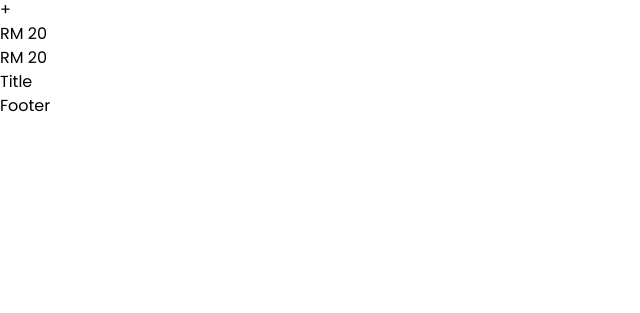
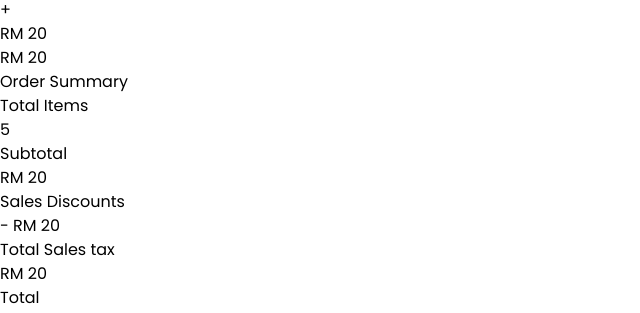
Before and after one commit to ChrisAlan9903/hungryma-frontend, a Vue app in the folder hungryma-frontend-v1/: page /user/cart in a window 1280 px wide. Shown: the part 2469-2782 px from the top of the page, without its empty margins (0-640 px from the left). Before the commit the page ends 2587 px from the top, so only its background shows below. Built offline with nearby package versions, Linux system fonts and the light colour scheme.

Commit message:
Added the Total amount section

```diff
--- a/hungryma-frontend-v1/src/pages/User/UserCart.vue
+++ b/hungryma-frontend-v1/src/pages/User/UserCart.vue
@@ -21,8 +21,8 @@ const renderCount = 5;
         <div
           class="flex items-center justify-between pt-6 pb-3 bg-pink-200 border-b-2 border-slate-400"
         >
-          <h1 class="text-4xl font-bold">Title</h1>
-          <h3 class="text-xl font-bold">3 Items</h3>
+          <h1 class="text-4xl font-bold">Shopping Cart</h1>
+          <h3 class="text-xl font-bold">{{ renderCount }} Items</h3>
         </div>
         <!-- item list container -->
         <div class="flex-1 w-full bg-purple-100">
@@ -50,10 +50,66 @@ const renderCount = 5;
       <!-- inner container -->
       <div class="w-full h-full bg-green-200">
         <!-- title for each part -->
-        <div class="">
-          <h2 class="text-center">Title</h2>
+        <div
+          class="flex items-center justify-between pt-6 pb-3 bg-pink-200 border-b-2 border-slate-400"
+        >
+          <h2 class="text-3xl font-bold">Order Summary</h2>
         </div>
-        <div class="w-full bg-purple-500"></div>
+        <!-- total amount wrapper -->
+        <div class="w-full bg-purple-100">
+          <!-- total item section -->
+          <div class="px-8 py-5 h-1/2">
+            <div id="subtotal-item-1" class="flex items-center justify-between">
+              <h5 class="text-base font-bold">Total Items</h5>
+              <h5 class="font-medium">{{ renderCount }}</h5>
+            </div>
+          </div>
+          <!-- subtotal section -->
+          <div
+            id="subtotal"
+            class="px-8 pt-5 border-b-2 border-gray-200 border-dashed h-1/2"
+          >
+            <div
+              id="subtotal-item-1"
+              class="flex items-center justify-between mb-10"
+            >
+              <h5 class="text-gray-500">Subtotal</h5>
+              <h5 class="font-medium">RM 20</h5>
+            </div>
+            <div
+              id="subtotal-item-2"
+              class="flex items-center justify-between mb-10"
+            >
+              <h5 class="text-gray-500">Sales Discounts</h5>
+              <h5 class="font-medium">- RM 20</h5>
+            </div>
+            <div
+              id="subtotal-item-3"
+              class="flex items-center justify-between mb-10"
+            >
+              <h5 class="text-gray-500">Total Sales tax</h5>
+              <h5 class="font-medium">RM 20</h5>
+            </div>
+          </div>
+          <!-- Total section -->
+          <div id="total" class="flex flex-col items-center h-1/2">
+            <div
+              id="total-item"
+              class="flex justify-between w-full px-8 pt-3 my-3"
+            >
+              <h4 class="text-xl font-semibold">Total</h4>
+              <h4 class="text-xl font-semibold">RM 60</h4>
+            </div>
+            <div id="checkout" class="w-full px-8 pt-3">
+              <button
+                id="checkout-btn"
+                class="w-full h-12 text-white transition-all delay-75 bg-orange-500 rounded-lg hover:bg-orange-600"
+              >
+                Proceed to Checkout
+              </button>
+            </div>
+          </div>
+        </div>
       </div>
     </div>
   </section>
```
